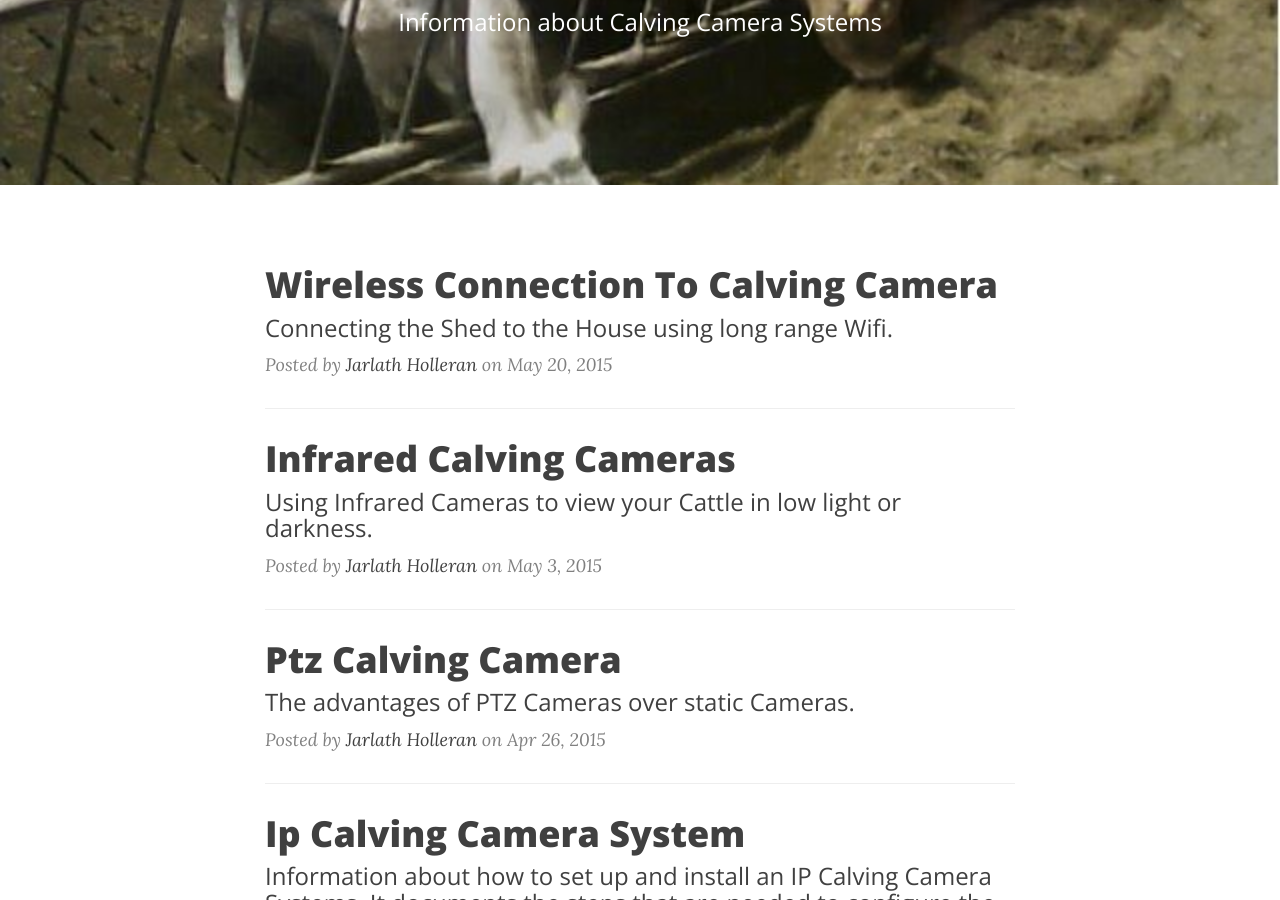
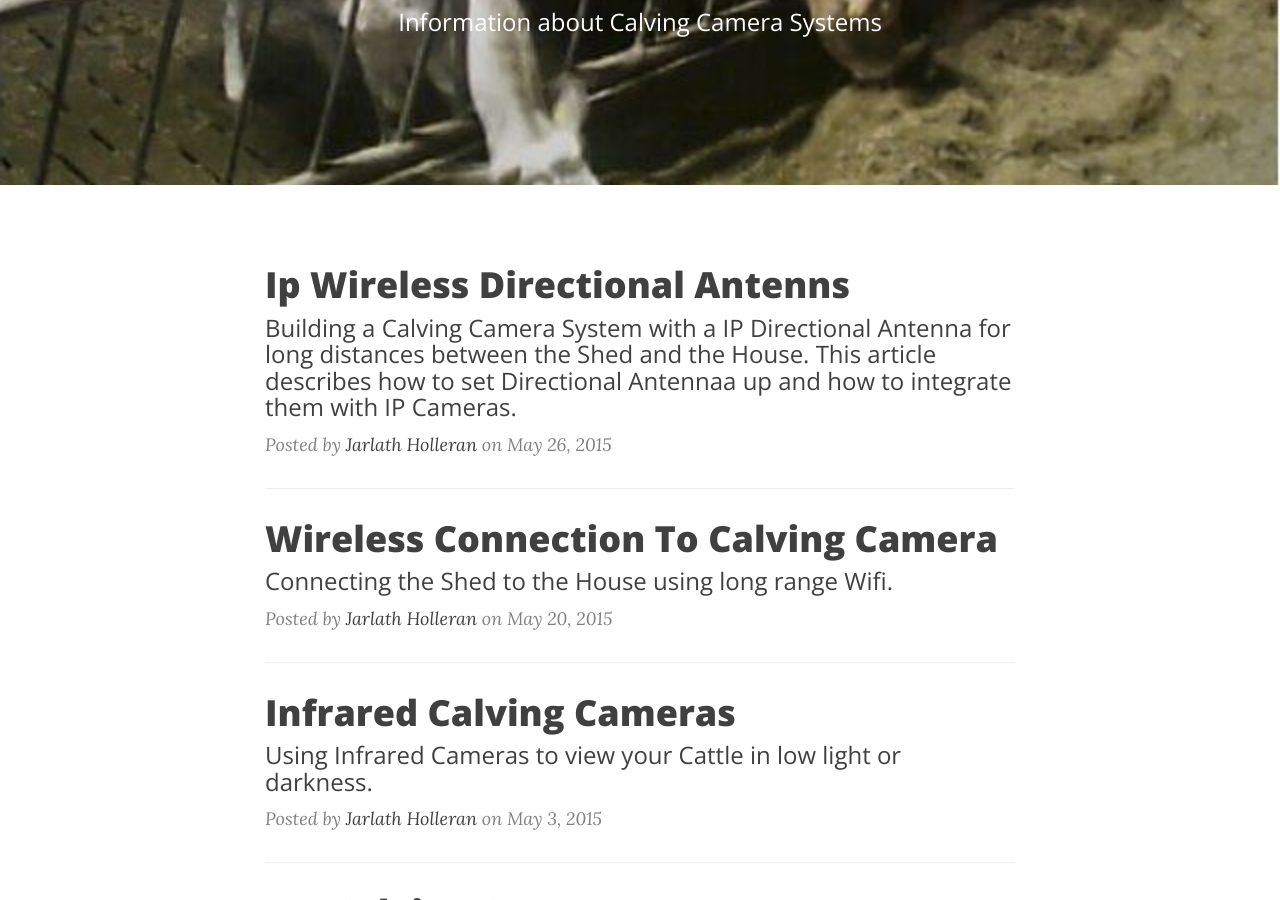
Before and after one commit to jholleran/calvingcamerareviews, a Jekyll site: the page built from index.html, in a window 1280 px wide and 900 px high, scrolled down 351 px. Built offline with Jekyll 4.4.1, drawn with Linux system fonts in a browser that asks for light colours; nearby versions of some CDN libraries.

Commit message:
moved article to posts

```diff
--- a/_drafts/2015-05-26-ip-wireless-directional-antenns.markdown
+++ b/_posts/2015-05-26-ip-wireless-directional-antenns.markdown
@@ -3,7 +3,7 @@ layout: post
 heading:  "IP Directional Antennas"
 subHeading:  "IP Wireless Directional Antennas"
 date:   2015-05-26 22:40:00
-bg-img: calving-camera-creevagh.jpg
+bg-img: home-bg.jpg
 description: |
   Building a Calving Camera System with a IP Directional Antenna for long distances between the Shed and the House. This article describes how to set Directional Antennaa up and how to integrate them with IP Cameras.
 
```
